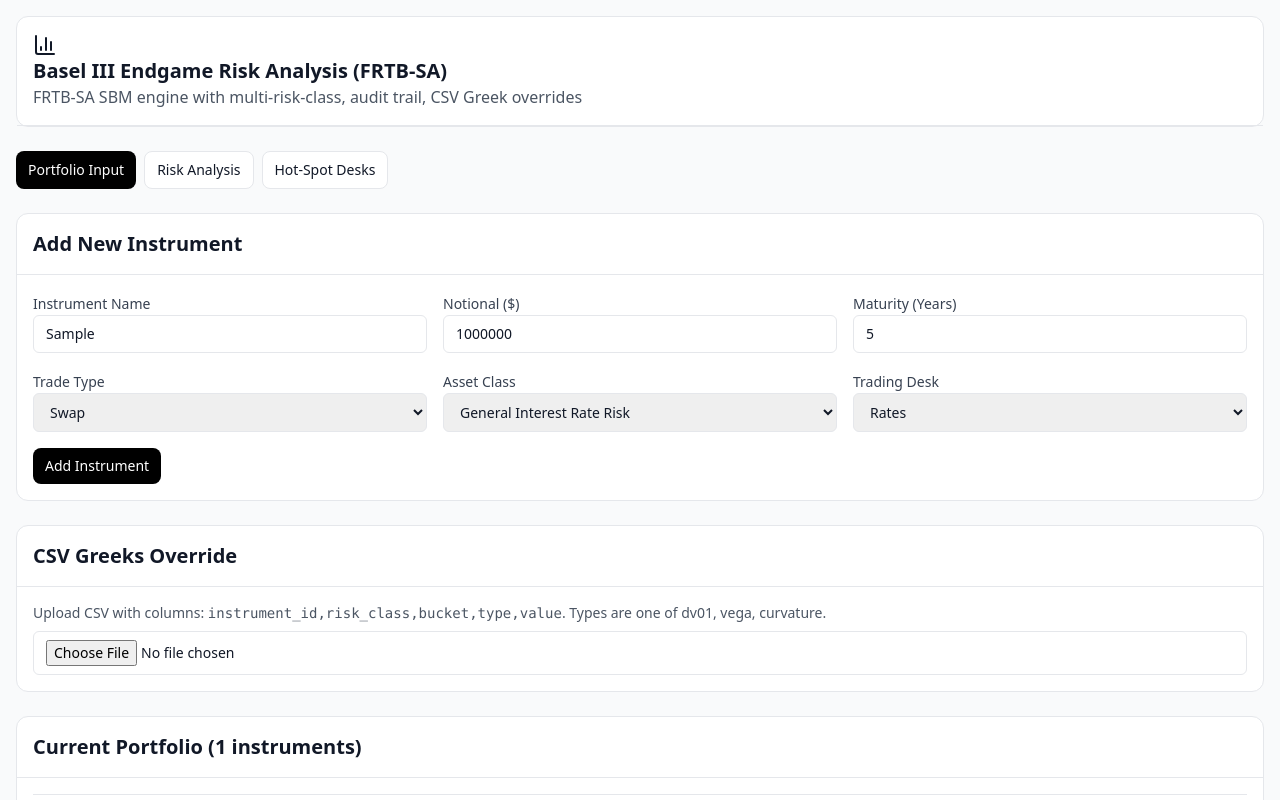
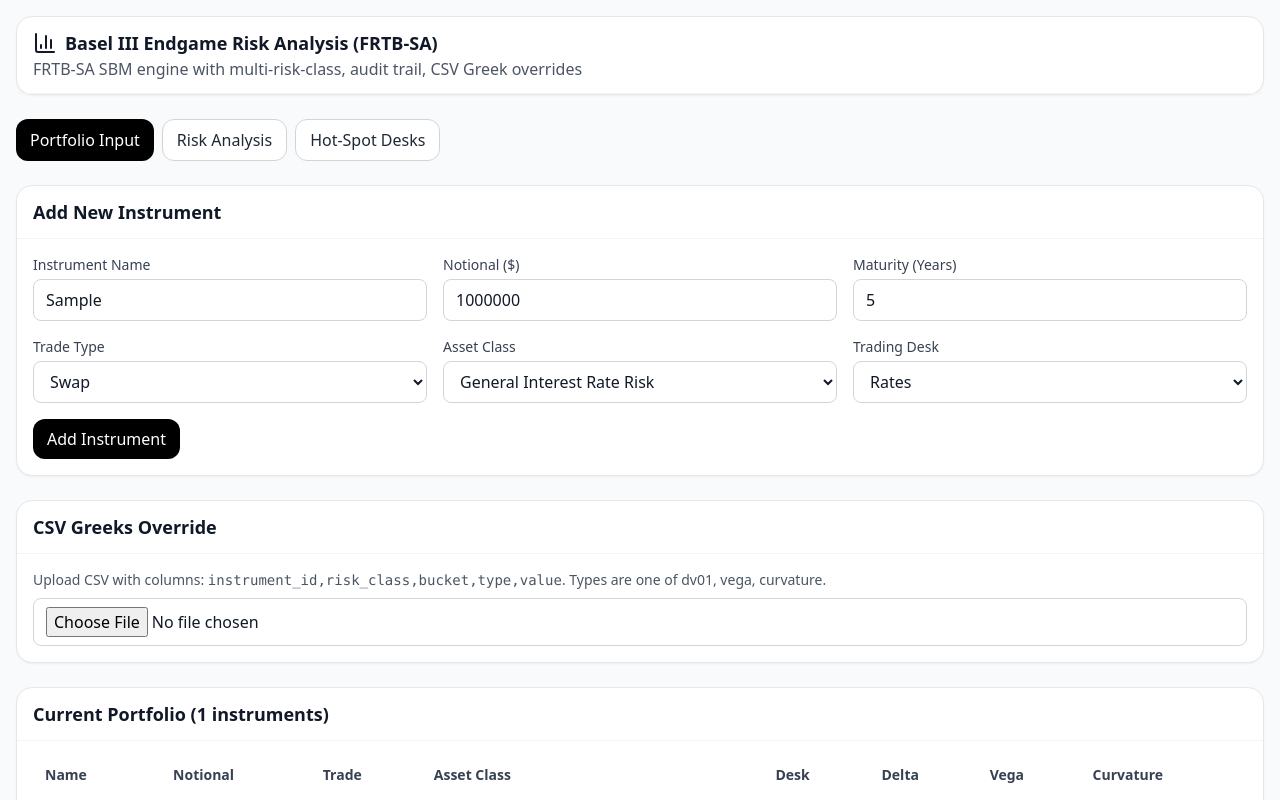
Before and after one commit to k9kanishk/basel-endgame-frtb, a Next.js app: page / in a window 1280 px wide. Both pictures are taken after typing "Sample" into the empty fields and a click on the button "Add Instrument". Shown: the top 800 px of the page. Built offline with nearby package versions, Linux system fonts and the light colour scheme.

Commit message:
Update stubs.tsx

```diff
--- a/components/ui/stubs.tsx
+++ b/components/ui/stubs.tsx
@@ -1,43 +1,237 @@
-import * as React from 'react'
+// components/ui/stubs.tsx
+import React, { PropsWithChildren } from "react";
+import clsx from "clsx";
 
-export const Card = ({children, className}:{children:React.ReactNode,className?:string})=> (
-  <div className={'rounded-xl border bg-white '+(className||'')}>{children}</div>
-)
-export const CardHeader = ({children}:{children:React.ReactNode})=> (<div className="border-b p-4">{children}</div>)
-export const CardTitle = ({children}:{children:React.ReactNode})=> (<h2 className="text-xl font-semibold">{children}</h2>)
-export const CardContent = ({children}:{children:React.ReactNode})=> (<div className="p-4">{children}</div>)
+/* ---------- helpers ---------- */
+type BaseProps = PropsWithChildren<{ className?: string }>;
 
-export const Button = ({children,onClick,variant='default',size='md',className}:{children:React.ReactNode,onClick?:any,variant?:'default'|'outline'|'ghost',size?:'sm'|'md',className?:string})=>{
-  const base = 'inline-flex items-center gap-2 rounded-lg px-3 py-2 text-sm font-medium';
-  const v = variant==='outline'?'border bg-white':variant==='ghost'?'':'bg-black text-white';
-  const s = size==='sm'?'px-2 py-1 text-xs':'';
-  return <button onClick={onClick} className={[base,v,s,className].join(' ')}>{children}</button>
+/* ---------- Card ---------- */
+export function Card({ className, children, ...rest }: BaseProps) {
+  return (
+    <div
+      className={clsx(
+        "bg-white rounded-2xl shadow-sm border border-gray-200",
+        className
+      )}
+      {...rest}
+    >
+      {children}
+    </div>
+  );
+}
+export function CardHeader({ className, children, ...rest }: BaseProps) {
+  return (
+    <div className={clsx("px-4 py-3 border-b border-gray-100", className)} {...rest}>
+      {children}
+    </div>
+  );
+}
+export function CardContent({ className, children, ...rest }: BaseProps) {
+  return (
+    <div className={clsx("px-4 py-4", className)} {...rest}>
+      {children}
+    </div>
+  );
+}
+export function CardTitle({ className, children, ...rest }: BaseProps) {
+  return (
+    <h3 className={clsx("text-lg font-semibold", className)} {...rest}>
+      {children}
+    </h3>
+  );
 }
 
-export const Input = (props:React.InputHTMLAttributes<HTMLInputElement>)=> (<input {...props} className="w-full rounded-md border px-3 py-2 text-sm"/>)
-export const Label = ({children}:{children:React.ReactNode})=> (<label className="text-sm text-gray-700">{children}</label>)
-export const Select = ({children,value,onChange}:{children:React.ReactNode,value?:string,onChange?:(v:string)=>void})=> (<select value={value} onChange={e=>onChange?.(e.target.value)} className="w-full rounded-md border px-3 py-2 text-sm">{children}</select>)
-export const Option = ({children,value}:{children:React.ReactNode,value:string})=> (<option value={value}>{children}</option>)
-
-export const Table = ({children}:{children:React.ReactNode})=> (<table className="w-full text-sm">{children}</table>)
-export const Thead = ({children}:{children:React.ReactNode})=> (<thead className="text-left text-gray-600">{children}</thead>)
-export const Tbody = ({children}:{children:React.ReactNode})=> (<tbody>{children}</tbody>)
-export const Tr = ({children}:{children:React.ReactNode})=> (<tr className="border-t">{children}</tr>)
-export const Th = ({children}:{children:React.ReactNode})=> (<th className="p-2">{children}</th>)
-export const Td = ({children}:{children:React.ReactNode})=> (<td className="p-2">{children}</td>)
-
-export const Badge = ({children,variant='default'}:{children:React.ReactNode,variant?:'default'|'destructive'|'secondary'})=>{
-  const c = variant==='destructive'?'bg-red-100 text-red-700':variant==='secondary'?'bg-gray-100 text-gray-700':'bg-gray-900 text-white';
-  return <span className={'inline-flex items-center rounded-full px-2 py-0.5 text-xs '+c}>{children}</span>
+/* ---------- Button ---------- */
+type ButtonProps = BaseProps & {
+  variant?: "default" | "outline" | "destructive" | "secondary";
+  size?: "sm" | "md";
+  onClick?: React.MouseEventHandler<HTMLButtonElement>;
+  type?: "button" | "submit" | "reset";
+  disabled?: boolean;
+};
+export function Button({
+  variant = "default",
+  size = "md",
+  className,
+  children,
+  ...rest
+}: ButtonProps) {
+  const v =
+    variant === "outline"
+      ? "border border-gray-300 bg-white text-gray-800 hover:bg-gray-50"
+      : variant === "destructive"
+      ? "bg-red-600 text-white hover:bg-red-700"
+      : variant === "secondary"
+      ? "bg-gray-100 text-gray-900 hover:bg-gray-200"
+      : "bg-black text-white hover:bg-gray-800";
+  const s = size === "sm" ? "px-2.5 py-1.5 text-sm rounded-lg" : "px-3.5 py-2 rounded-xl";
+  return (
+    <button className={clsx(v, s, "transition", className)} {...rest}>
+      {children}
+    </button>
+  );
 }
 
-export const Alert = ({children}:{children:React.ReactNode})=> (<div className="rounded-lg border-l-4 border-yellow-500 bg-yellow-50 p-3 text-sm">{children}</div>)
-export const AlertDescription = ({children}:{children:React.ReactNode})=> (<div>{children}</div>)
+/* ---------- Inputs ---------- */
+type InputProps = React.InputHTMLAttributes<HTMLInputElement> & { className?: string };
+export function Input({ className, ...rest }: InputProps) {
+  return (
+    <input
+      className={clsx(
+        "w-full rounded-lg border border-gray-300 px-3 py-2 outline-none focus:ring-2 focus:ring-gray-300",
+        className
+      )}
+      {...rest}
+    />
+  );
+}
 
-export const Dialog: React.FC<{open:boolean,onOpenChange:(b:boolean)=>void,children:React.ReactNode}> = ({open,onOpenChange,children})=> open? (
-  <div className="fixed inset-0 z-50 flex items-center justify-center bg-black/40 p-4" onClick={()=>onOpenChange(false)}>
-    <div className="max-w-lg w-full rounded-xl bg-white p-4" onClick={e=>e.stopPropagation()}>{children}</div>
-  </div>
-): null
-export const DialogHeader = ({children}:{children:React.ReactNode})=> (<div className="mb-2">{children}</div>)
-export const DialogTitle = ({children}:{children:React.ReactNode})=> (<h3 className="text-lg font-semibold">{children}</h3>)
+export function Label({ className, children, ...rest }: BaseProps) {
+  return (
+    <label className={clsx("mb-1 block text-sm font-medium text-gray-700", className)} {...rest}>
+      {children}
+    </label>
+  );
+}
+
+/* ---------- Select (very small stub) ---------- */
+type SelectProps = BaseProps & {
+  value?: string;
+  onChange?: (v: string) => void;
+};
+export function Select({ value, onChange, children, className, ...rest }: SelectProps) {
+  return (
+    <select
+      value={value}
+      onChange={(e) => onChange?.(e.target.value)}
+      className={clsx(
+        "w-full rounded-lg border border-gray-300 px-3 py-2 bg-white focus:ring-2 focus:ring-gray-300",
+        className
+      )}
+      {...rest}
+    >
+      {children}
+    </select>
+  );
+}
+
+type OptionProps = React.OptionHTMLAttributes<HTMLOptionElement> & { className?: string };
+export function Option({ className, children, ...rest }: OptionProps) {
+  return (
+    <option className={className} {...rest}>
+      {children}
+    </option>
+  );
+}
+
+/* ---------- Table ---------- */
+export function Table({ className, children, ...rest }: BaseProps) {
+  return (
+    <div className={clsx("overflow-x-auto", className)} {...rest}>
+      <table className="min-w-full text-sm">{children}</table>
+    </div>
+  );
+}
+export function Thead({ className, children, ...rest }: BaseProps) {
+  return (
+    <thead className={className} {...rest}>
+      {children}
+    </thead>
+  );
+}
+export function Tbody({ className, children, ...rest }: BaseProps) {
+  return (
+    <tbody className={className} {...rest}>
+      {children}
+    </tbody>
+  );
+}
+export function Tr({ className, children, ...rest }: BaseProps) {
+  return (
+    <tr className={clsx("border-b last:border-0", className)} {...rest}>
+      {children}
+    </tr>
+  );
+}
+export function Th({ className, children, ...rest }: BaseProps) {
+  return (
+    <th className={clsx("text-left px-3 py-2 font-semibold text-gray-700", className)} {...rest}>
+      {children}
+    </th>
+  );
+}
+export function Td({ className, children, ...rest }: BaseProps) {
+  return (
+    <td className={clsx("px-3 py-2 align-top", className)} {...rest}>
+      {children}
+    </td>
+  );
+}
+
+/* ---------- Badge ---------- */
+type BadgeProps = BaseProps & { variant?: "default" | "secondary" | "destructive" };
+export function Badge({ variant = "default", className, children, ...rest }: BadgeProps) {
+  const v =
+    variant === "destructive"
+      ? "bg-red-600 text-white"
+      : variant === "secondary"
+      ? "bg-gray-200 text-gray-900"
+      : "bg-gray-900 text-white";
+  return (
+    <span className={clsx("inline-flex items-center rounded-full px-2 py-0.5 text-xs", v, className)} {...rest}>
+      {children}
+    </span>
+  );
+}
+
+/* ---------- Alert ---------- */
+export function Alert({ className, children, ...rest }: BaseProps) {
+  return (
+    <div className={clsx("rounded-xl border border-amber-300 bg-amber-50 p-3", className)} {...rest}>
+      {children}
+    </div>
+  );
+}
+export function AlertDescription({ className, children, ...rest }: BaseProps) {
+  return (
+    <div className={clsx("text-sm text-amber-900", className)} {...rest}>
+      {children}
+    </div>
+  );
+}
+
+/* ---------- Dialog (super-minimal) ---------- */
+type DialogProps = BaseProps & {
+  open: boolean;
+  onOpenChange?: (o: boolean) => void;
+};
+export function Dialog({ open, onOpenChange, children }: DialogProps) {
+  if (!open) return null;
+  return (
+    <div
+      className="fixed inset-0 z-50 flex items-center justify-center bg-black/50"
+      onClick={() => onOpenChange?.(false)}
+    >
+      <div
+        className="max-w-lg w-full rounded-xl bg-white p-4 mx-4"
+        onClick={(e) => e.stopPropagation()}
+      >
+        {children}
+      </div>
+    </div>
+  );
+}
+export function DialogHeader({ className, children, ...rest }: BaseProps) {
+  return (
+    <div className={clsx("mb-2", className)} {...rest}>
+      {children}
+    </div>
+  );
+}
+export function DialogTitle({ className, children, ...rest }: BaseProps) {
+  return (
+    <h4 className={clsx("text-lg font-semibold", className)} {...rest}>
+      {children}
+    </h4>
+  );
+}
```
